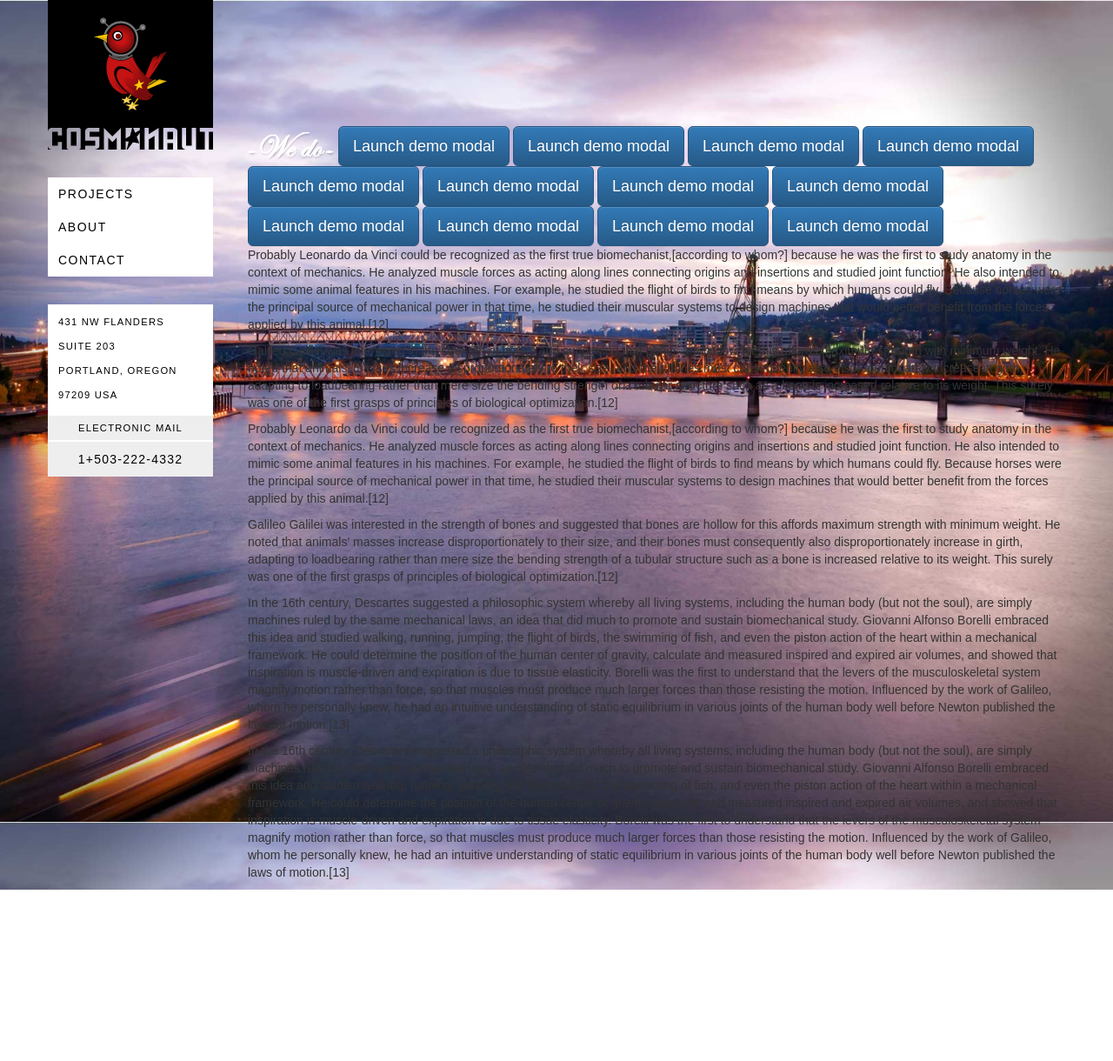
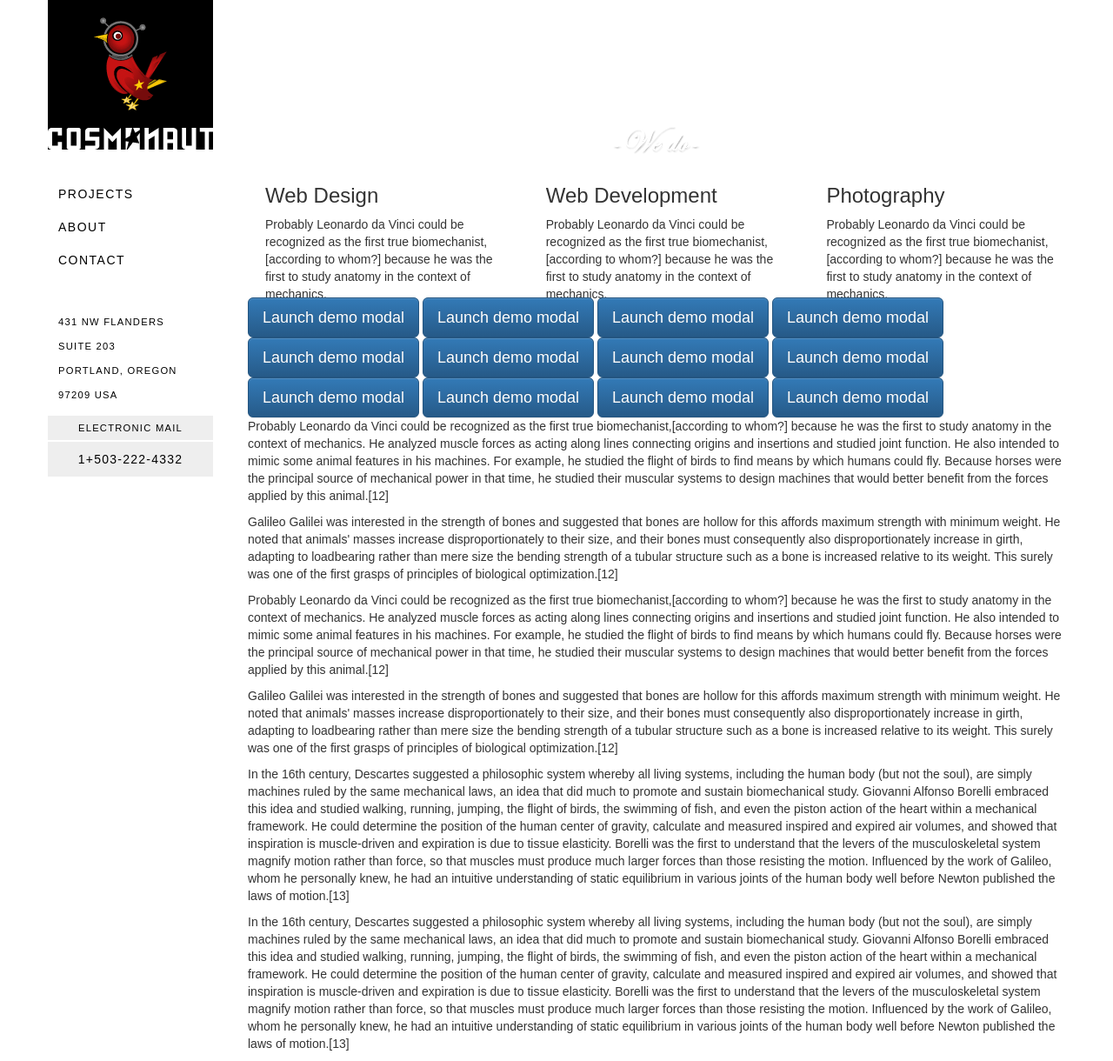
Before and after one commit to gocosmonaut/Cedarcrest, a PHP site: page / in a window 1280 px wide. Shown: the whole page at 87% size. Before the commit the page ends 1023 px from the top, so only its background shows below. Run offline with PHP 8.4, Linux system fonts and the light colour scheme; some libraries are stand-ins or nearby versions; some web fonts are replaced.

Commit message:
Touts
431

```diff
--- a/css/1.css
+++ b/css/common.css
@@ -18,6 +18,7 @@
 
 .modal-backdrop { opacity:.75 !important; background:white !important;}
 
+/**
 body {
 
 background-attachment: fixed;
@@ -26,7 +27,7 @@ background-attachment: fixed;
     background-repeat: no-repeat;
     background-size: cover;
 	width:100%;
-}
+} **/
 
 p, a, button, span, li, ul, div, table {
 font-family: 'Muli', sans-serif;
@@ -102,7 +103,7 @@ div#sidebar div#contact ul li a:hover {  background:#9a0000; letter-spacing:2px;
 }
 
 /* PRIMARY */
-div#primary {width:940px; margin:145px 0px 0px 230px; float:right;}
+div#primary {float: right; margin: 0 0 0 230px; padding-top: 145px; width: 940px;}
 
 @media(min-width:1200px){
 
@@ -118,3 +119,28 @@ div#primary {width:940px; margin:145px 0px 0px 230px; float:right;}
 }
 @media (max-width:480px){
 }
+
+/* INTRODUCTION */
+div#introduction {width:100%; text-align:center;}
+div#introduction img {padding-bottom:15px;}
+div#intro-touts {margin:0px auto; text-align:left; }
+div.intro-tout {width:31%; margin-right:3.33%; float:left; height:150px; padding-left:20px; border-radius:4px;}
+div#intro-tout-one {background:url(../img/horse.png) top left no-repeat;}
+div#intro-tout-two {background:url(../img/horse.png) top left no-repeat;}
+div#intro-tout-three {background:url(../img/dog.png) top left no-repeat;}
+div#intro-tout-three {margin-right:0%;}
+
+@media(min-width:1200px){
+
+}
+@media(min-width:992px) and (max-width:1199px){
+
+}
+@media(min-width:768px) and (max-width:991px){
+
+}
+@media(min-width:481px) and (max-width:767px){
+
+}
+@media (max-width:480px){
+}
--- a/index.php
+++ b/index.php
@@ -4,8 +4,8 @@
 <meta http-equiv="Content-Type" content="text/html; charset=UTF-8" />
 <title>Untitled Document</title>
 <!-- Latest compiled and minified CSS -->
-<!-- <link href="css/<?php echo mt_rand(1, 4); ?>.css" rel="stylesheet" type="text/css"/> -->
-<link rel="stylesheet" href="css/1.css">
+<link href="css/<?php echo mt_rand(1, 4); ?>.css" rel="stylesheet" type="text/css"/>
+<link rel="stylesheet" href="css/common.css">
 <link rel="stylesheet" href="https://maxcdn.bootstrapcdn.com/bootstrap/3.3.2/css/bootstrap.min.css">
 <link href='http://fonts.googleapis.com/css?family=Muli:400,300' rel='stylesheet' type='text/css'>
 <!-- Optional theme -->
@@ -49,8 +49,25 @@
 
 <div id="primary">
 <a name="top" id="top"></a>
+<div id="introduction">
+<img src="img/we-do.png" />
+<div id="intro-touts">
+<div id="intro-tout-one" class="intro-tout">
+<h3>Web Design</h3>
+<p>Probably Leonardo da Vinci could be recognized as the first true biomechanist,[according to whom?] because he was the first to study anatomy in the context of mechanics.</p>
+</div> <!-- end intro tout one -->
+<div id="intro-tout-two" class="intro-tout">
+<h3>Web Development</h3>
+<p>Probably Leonardo da Vinci could be recognized as the first true biomechanist,[according to whom?] because he was the first to study anatomy in the context of mechanics.</p>
+</div> <!-- end intro tout two -->
+<div id="intro-tout-three" class="intro-tout">
+<h3>Photography</h3>
+<p>Probably Leonardo da Vinci could be recognized as the first true biomechanist,[according to whom?] because he was the first to study anatomy in the context of mechanics.</p>
+</div> <!-- end intro tout three -->
+</div> <!-- end intro touts -->
+</div> <!-- end introduction -->
 <div id="projects">
-<img src="img/we-do.png" />
+
 <!-- Button trigger modal 01 -->
 <button type="button" class="btn btn-primary btn-lg" data-toggle="modal" data-target="#myModal_01">
   Launch demo modal
```
Also changed, not shown: css/2.css (+2 -14 lines), css/3.css (+1 -13 lines), css/4.css (deleted, +0 -24 lines), img/dog.png (added), img/horse.png (added).
